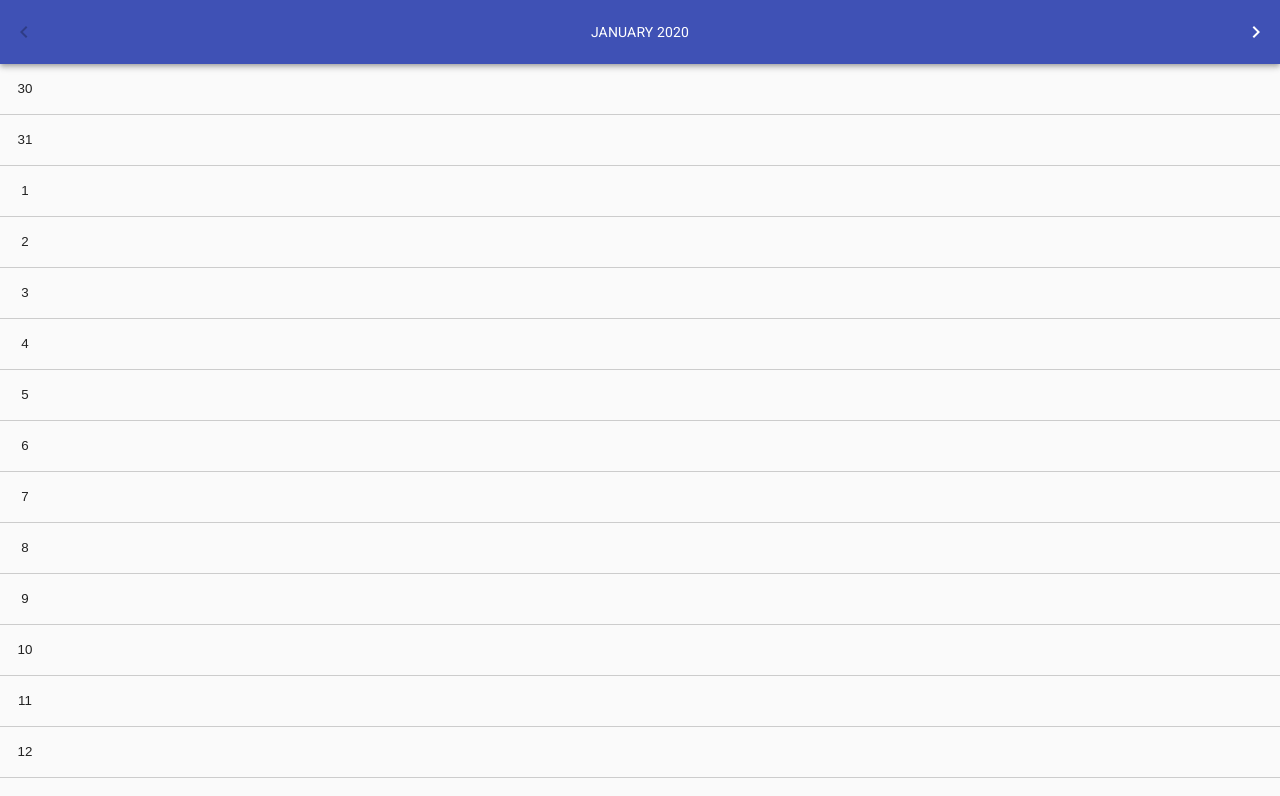
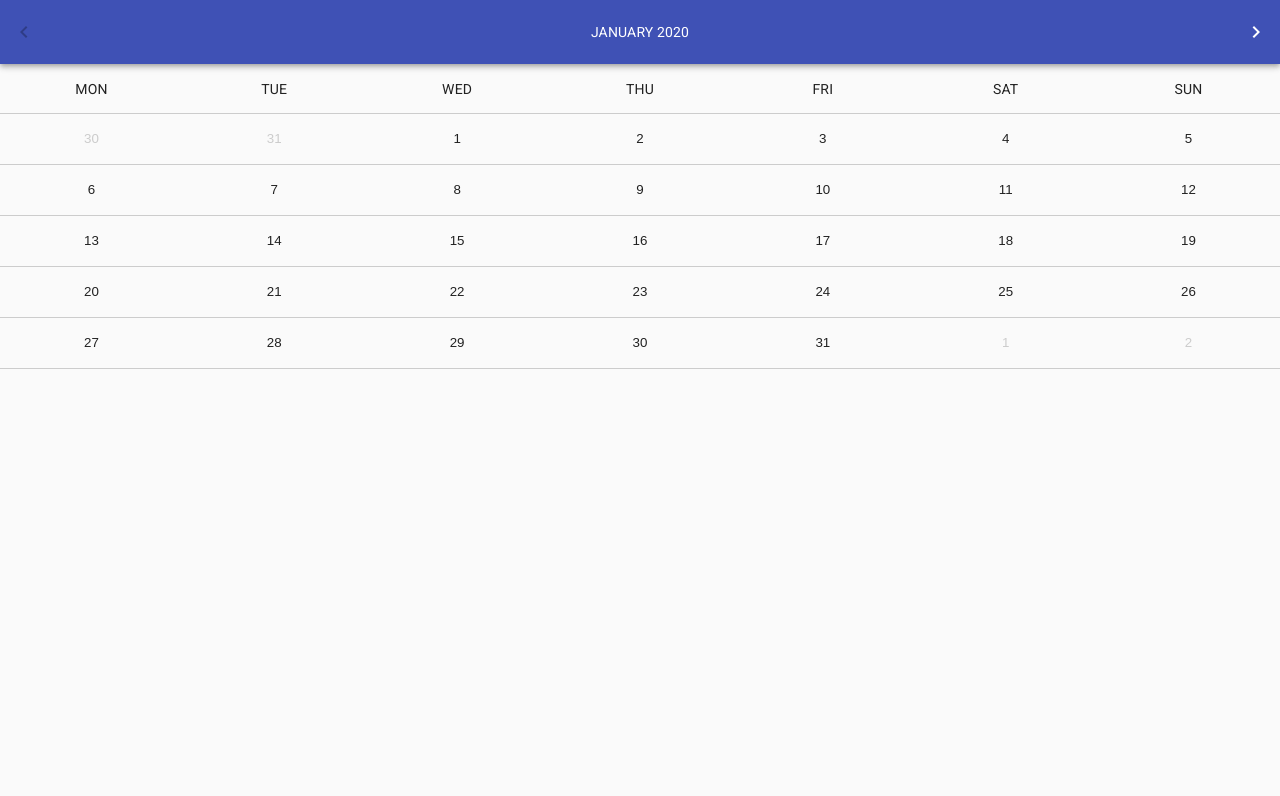
Before and after one commit to Psgins/react-simple-calendar, a React (Create React App) app: page / in a window 1280 px wide. Shown: the top 796 px of the page. Built offline with nearby package versions, Linux system fonts and the light colour scheme.

Commit message:
desktop alignment

```diff
--- a/src/components/CalDay.tsx
+++ b/src/components/CalDay.tsx
@@ -21,11 +21,16 @@ const useStyles = makeStyles(theme => ({
     '&:hover': {
       backgroundColor: 'rgba(0,0,0,0.08)',
     },
+    [theme.breakpoints.up(600)]: {
+      width: 'calc(100% / 7)',
+      textAlign: 'center',
+    },
   },
   outer: {
     display: 'none',
     [theme.breakpoints.up(600)]: {
       display: 'flex',
+      color: '#ccc',
     },
   },
   displayDay: {
@@ -34,6 +39,9 @@ const useStyles = makeStyles(theme => ({
     width: 50,
     height: 50,
     textAlign: 'center',
+    [theme.breakpoints.up(600)]: {
+      width: '100%',
+    },
   },
 }));
 
--- a/src/components/CalDayDescription.tsx
+++ b/src/components/CalDayDescription.tsx
@@ -9,6 +9,9 @@ const useStyles = makeStyles(theme => ({
   root: {
     display: 'inline-block',
     lineHeight: '50px',
+    [theme.breakpoints.up(600)]: {
+      display: 'none',
+    },
   },
 }));
 
--- a/src/components/CalDaysContainer.tsx
+++ b/src/components/CalDaysContainer.tsx
@@ -14,8 +14,15 @@ const useStyles = makeStyles(theme => ({
   root: {
     display: 'flex',
     flexDirection: 'column',
+    [theme.breakpoints.up(600)]: {
+      flexFlow: 'row wrap',
+    },
   },
 }));
+
+function shiftWeekday(weekday: number) {
+  return weekday === 0 ? 6 : weekday - 1;
+}
 
 const CalDaysContainer: FC<CalDaysContainerProps> = ({ currentMonth, descriptions, onDescriptionChange }) => {
   const classes = useStyles();
@@ -25,7 +32,7 @@ const CalDaysContainer: FC<CalDaysContainerProps> = ({ currentMonth, description
     // 0 is sunday, 6 is saturday
     let weekday = getDay(startDate);
     // shift to start at monday
-    weekday = weekday === 0 ? 6 : weekday - 1;
+    weekday = shiftWeekday(weekday);
     const dayInLastMonth = [...Array(weekday)]
       .map((value, index) => -index - 1)
       .reverse()
@@ -38,7 +45,13 @@ const CalDaysContainer: FC<CalDaysContainerProps> = ({ currentMonth, description
       outer: false,
       date: new Date(2020, currentMonth, index + 1),
     }));
-    return [...dayInLastMonth, ...daysInThisMonth];
+    const lastDate = new Date(2020, currentMonth, daysInMonth);
+    let lastWeekday = shiftWeekday(getDay(lastDate));
+    const daysInNextMonth = [...Array(6 - lastWeekday)].map((value, index) => ({
+      outer: true,
+      date: addDays(lastDate, index + 1),
+    }));
+    return [...dayInLastMonth, ...daysInThisMonth, ...daysInNextMonth];
   }, [currentMonth]);
 
   const handleDescriptionChange = (descriptionDate: Date) => (description: string) => {
--- a/src/components/CalHeaderContainer.tsx
+++ b/src/components/CalHeaderContainer.tsx
@@ -4,6 +4,7 @@ import AppBar from '@material-ui/core/AppBar';
 import Toolbar from '@material-ui/core/Toolbar';
 import { makeStyles } from '@material-ui/core/styles';
 import CalHeaderArrow from './CalHeaderArrow';
+import CalWeekContainer from './CalWeekContainer';
 
 interface CalHeaderContianerProps {
   currentMonth: number;
@@ -28,6 +29,7 @@ const CalHeaderContianer: FC<CalHeaderContianerProps> = ({ currentMonth, onMonth
     onMonthChange(1);
   };
   return (
+    <>
       <AppBar position="static">
         <Toolbar disableGutters>
           <CalHeaderArrow disabled={currentMonth <= 0} onClick={handleArrowLeftClick} />
@@ -35,6 +37,8 @@ const CalHeaderContianer: FC<CalHeaderContianerProps> = ({ currentMonth, onMonth
           <CalHeaderArrow right disabled={currentMonth >= 11} onClick={handleArrowRightClick} />
         </Toolbar>
       </AppBar>
+      <CalWeekContainer />
+    </>
   );
 };
 
--- /dev/null
+++ b/src/components/CalWeekContainer.tsx
@@ -0,0 +1,35 @@
+import React, { FC } from 'react';
+import { makeStyles } from '@material-ui/core/styles';
+
+const weekday = ['MON', 'TUE', 'WED', 'THU', 'FRI', 'SAT', 'SUN'];
+
+const useStyles = makeStyles(theme => ({
+  root: {
+    display: 'none',
+    [theme.breakpoints.up(600)]: {
+      display: 'flex',
+      height: 50,
+      lineHeight: '50px',
+      borderBottom: '1px solid #ccc',
+    },
+  },
+  dayDisplay: {
+    width: 'calc(100% / 7)',
+    textAlign: 'center',
+  },
+}));
+
+const CalWeekContainer: FC = () => {
+  const classes = useStyles();
+  return (
+    <div className={classes.root}>
+      {weekday.map(day => (
+        <div key={day} className={classes.dayDisplay}>
+          {day}
+        </div>
+      ))}
+    </div>
+  );
+};
+
+export default CalWeekContainer;
```
Lines whose indentation alone changed are shown as unchanged.
